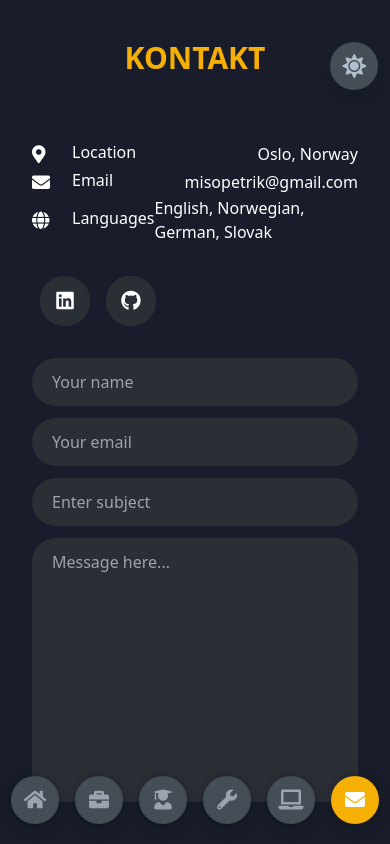
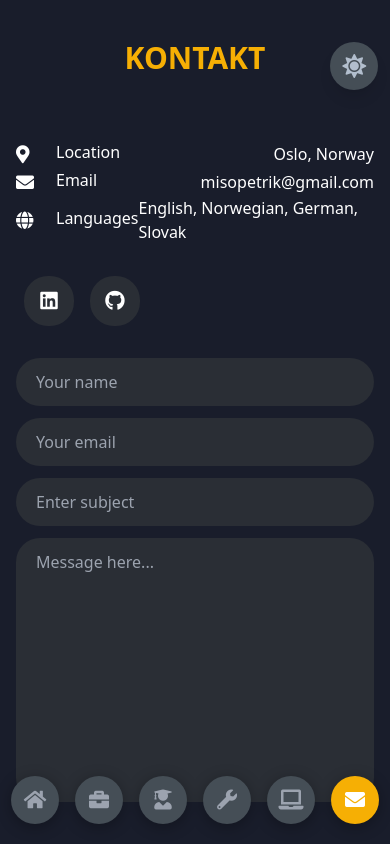
Before and after one commit to vikingviolinist/portfolio, a SvelteKit app: page /contact in a window 390 px wide. Built offline with nearby package versions, Linux system fonts and the light colour scheme.

Commit message:
💄 Adjust padding on mobile

```diff
--- a/src/routes/contact/+page.svelte
+++ b/src/routes/contact/+page.svelte
@@ -3,7 +3,7 @@
 	import Button from '../../lib/Button.svelte';
 </script>
 
-<section class="px-8 md:px-24 lg:px-36 xl:px-72 py-10 lg:py-12 flex flex-col gap-16">
+<section class="px-4 md:px-24 lg:px-36 xl:px-72 py-10 lg:py-12 flex flex-col gap-16">
 	<Header title="Kontakt" />
 	<div class="contact-container">
 		<div class="flex gap-8 flex-col lg:flex-row">
--- a/src/routes/projects/+page.svelte
+++ b/src/routes/projects/+page.svelte
@@ -138,7 +138,7 @@
 	import type { Project as IProject } from '../../interfaces/Project';
 </script>
 
-<section class="min-h-screen px-8 md:px-24 lg:px-36 xl:px-72 py-10 lg:py-12 flex flex-col gap-16">
+<section class="min-h-screen px-4 md:px-24 lg:px-36 xl:px-72 py-10 lg:py-12 flex flex-col gap-16">
 	<Header title="Mine Prosjekter" />
 	{#await projects then projects}
 		<div class="grid grid-cols-1 md:grid-cols-2 lg:grid-cols-3 gap-8">
--- a/src/routes/technologies/+page.svelte
+++ b/src/routes/technologies/+page.svelte
@@ -4,7 +4,7 @@
 	import Header from '../../lib/Header.svelte';
 </script>
 
-<section class="px-8 md:px-24 lg:px-36 xl:px-72 py-10 lg:py-12 flex flex-col gap-16">
+<section class="px-4 md:px-24 lg:px-36 xl:px-72 py-10 lg:py-12 flex flex-col gap-16">
 	<Header title="Min Tech Stack" />
 	<div class="dev-icons flex justify-center flex-wrap gap-8">
 		{#each Object.keys(icons) as icon, index}
```
